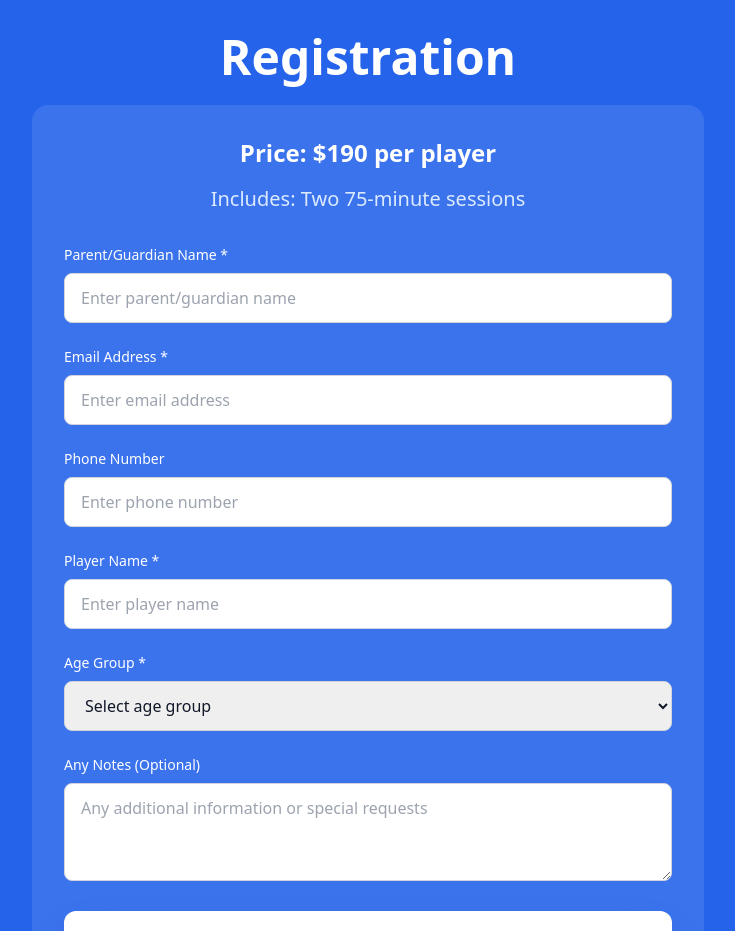
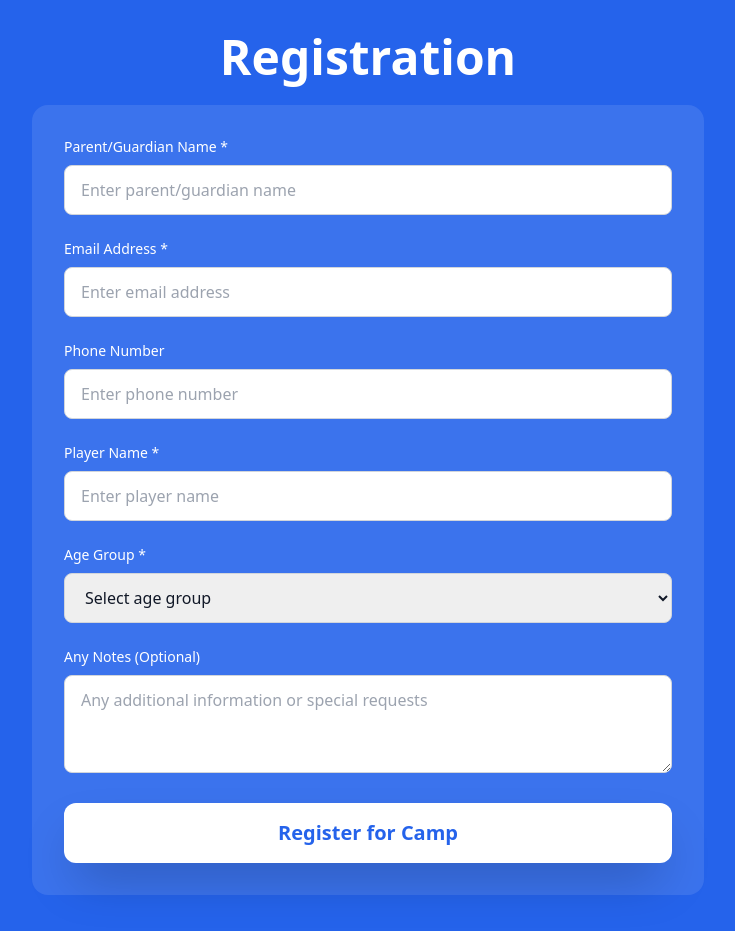
Before and after one commit to JohnoHoins/telluride-hockey-dev, a Next.js app: page / in a window 1280 px wide. Shown: the part 2500-3431 px from the top of the page, without its empty margins (272-1007 px from the left). Built offline with nearby package versions, Linux system fonts and the light colour scheme.

Commit message:
feat: clean up registration section
- Removed price per player from registration form
- Removed 'Two 75-minute sessions' text
- Price already shown in hero section and email confirmation
- Cleaner, less cluttered registration form

```diff
--- a/app/page.tsx
+++ b/app/page.tsx
@@ -248,8 +248,6 @@ export default function Home() {
         <div className="max-w-4xl mx-auto px-4">
           <h2 className="text-4xl md:text-5xl font-bold mb-6 text-center">Registration</h2>
           <div className="bg-white bg-opacity-10 rounded-2xl p-8 max-w-2xl mx-auto">
-            <p className="text-2xl font-bold mb-4 text-center">Price: $190 per player</p>
-            <p className="text-xl mb-8 text-center text-blue-100">Includes: Two 75-minute sessions</p>
 
             {isSubmitted ? (
               <div className="text-center">
```
